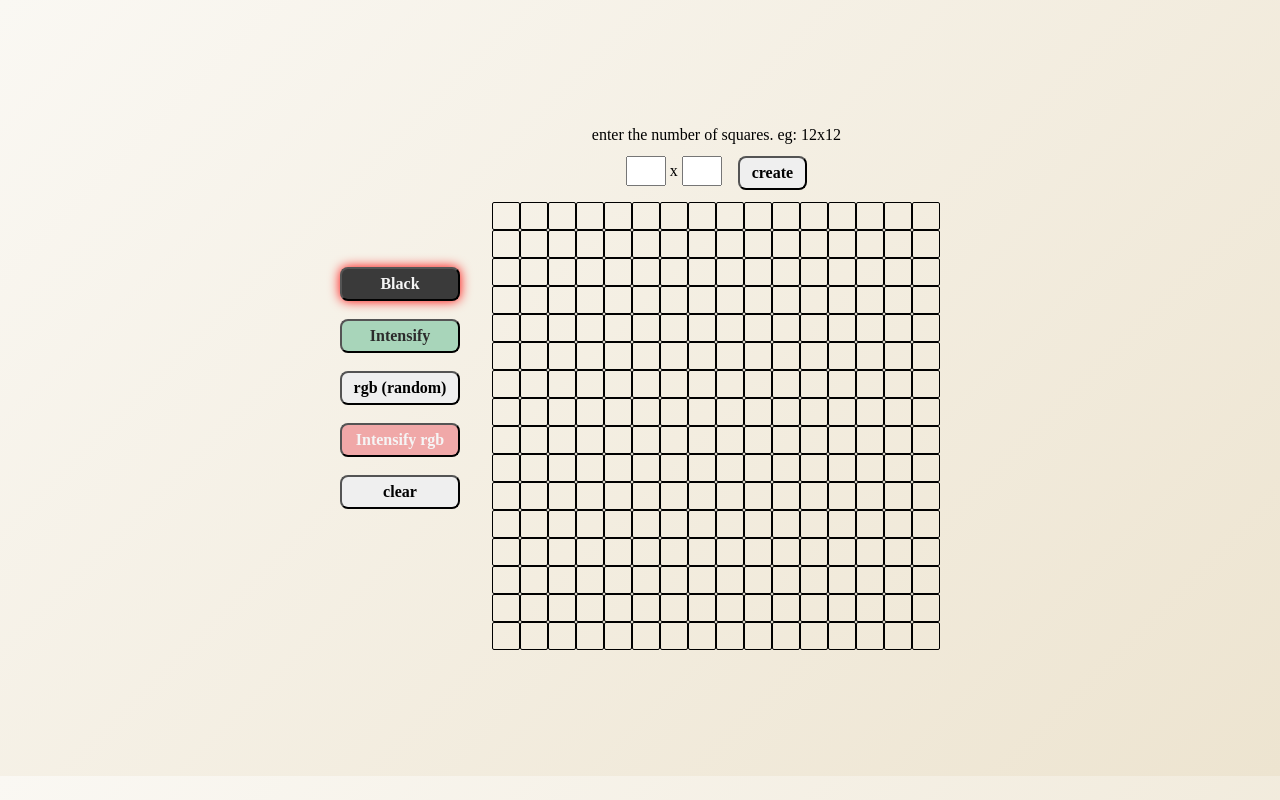
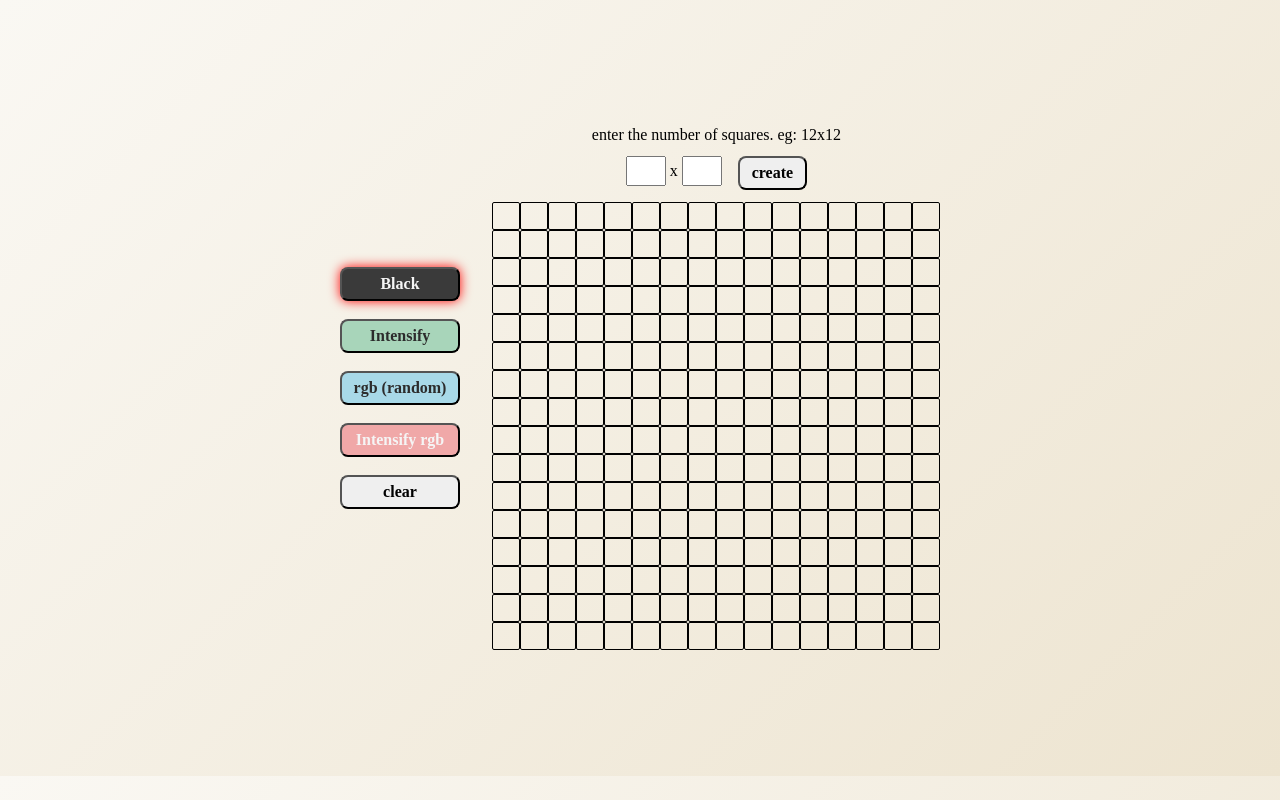
Before and after one commit to shinjukuarc/Etch-a-sketch, a plain HTML site: page index.html in a window 1280 px wide. Drawn offline with Linux system fonts and the light colour scheme.

```diff
--- a/main.css
+++ b/main.css
@@ -29,7 +29,7 @@
     background-color:#a8d5ba;
     color: #2c2c2c;
 }
-.rpg {
+.rgb {
     background-color:#a8d9e8;
     color: #2c2c2c;
 }
```
Also changed, not shown: code.js (+22 -0 lines), index.html (line endings or trailing spaces).
